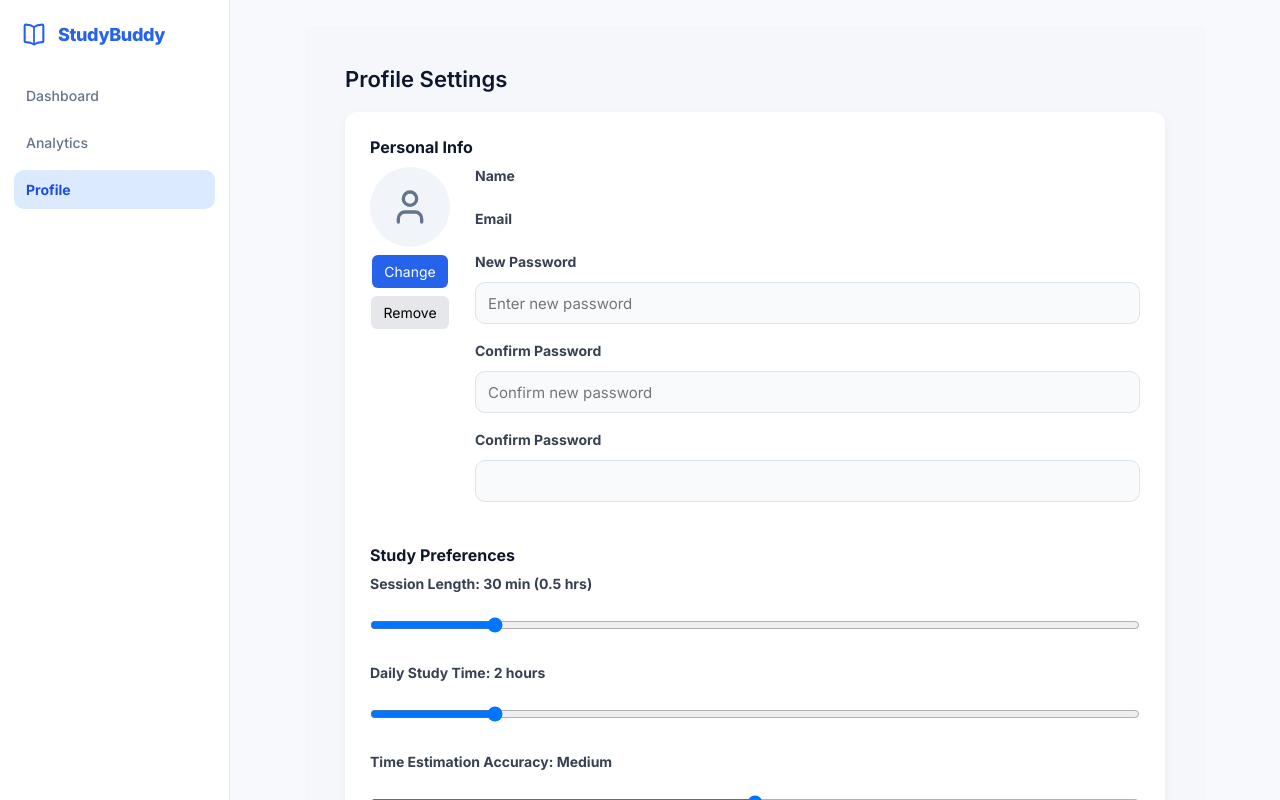
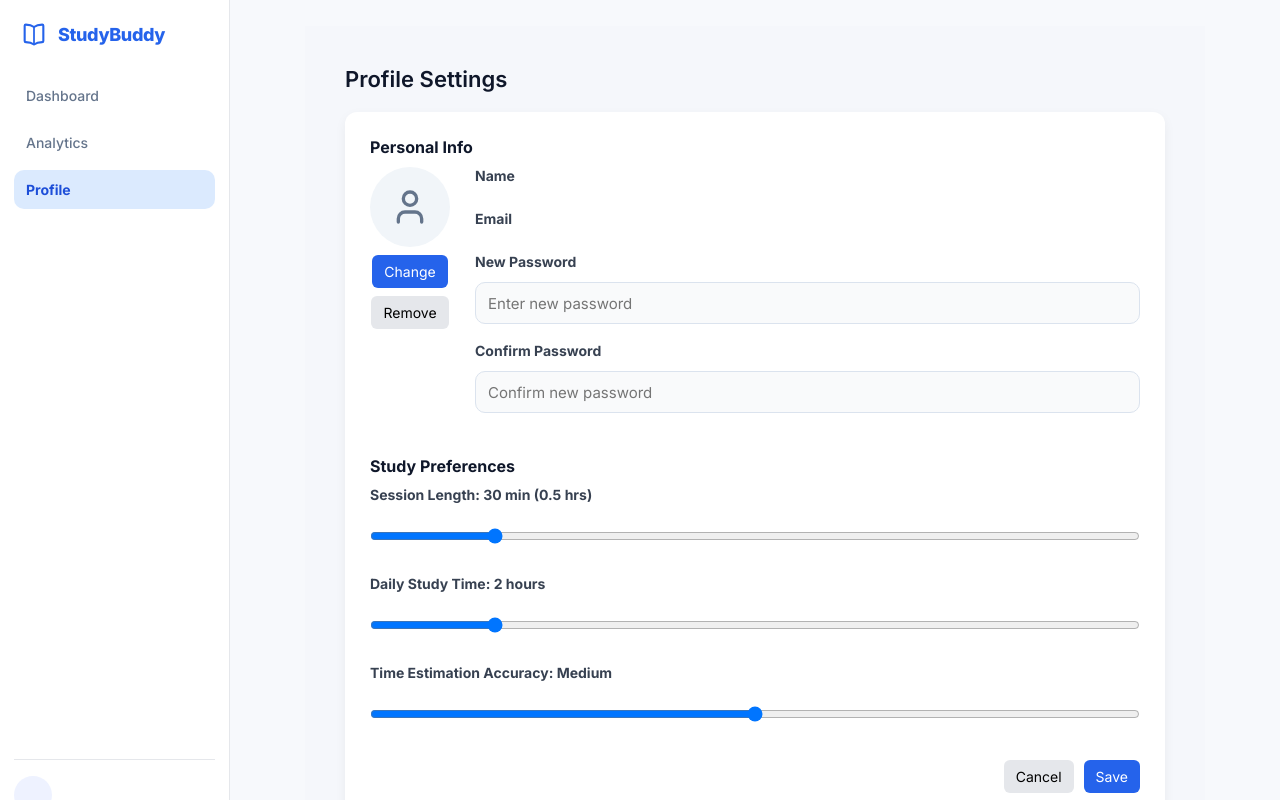
Before and after one commit to ahmedjlidi/Web-Project, a React (Vite) app: page /profile in a window 1280 px wide. Shown: the top 800 px of the page. Built offline with nearby package versions, Linux system fonts and the light colour scheme.

Commit message:
Fix duplicate confirm password field

```diff
--- a/src/components/PersonalInfo.jsx
+++ b/src/components/PersonalInfo.jsx
@@ -224,20 +224,6 @@ function PersonalInfo({
             {passwordError && <p className="error">{passwordError}</p>}
           </div>
 
-          <div className="form-group">
-            <label>Confirm Password</label>
-            <input
-              type="password"
-              value={confirmPassword}
-              onChange={(e) => {
-                setConfirmPassword(e.target.value);
-                setPasswordError("");
-              }}
-            />
-          </div>
-
-          {passwordError && <p className="error">{passwordError}</p>}
-
         </div>
       </div>
     </div>
```
